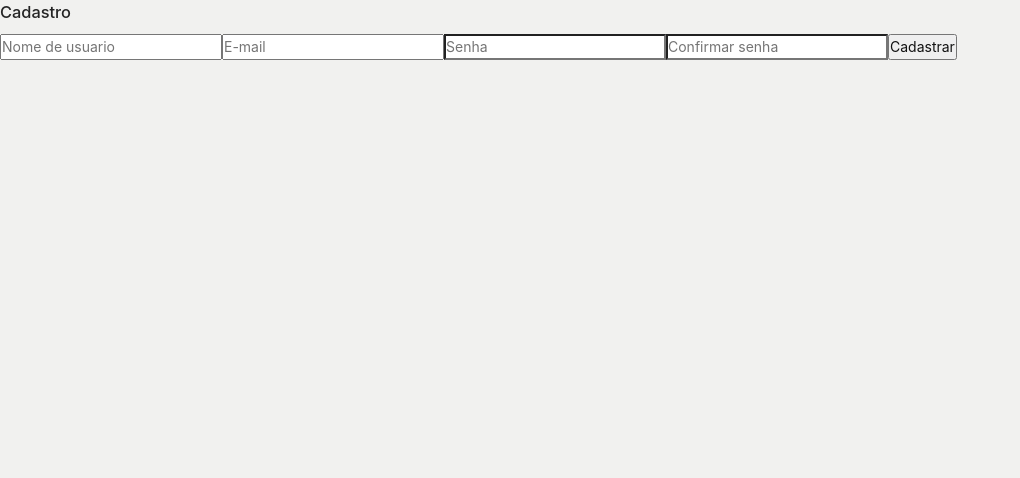
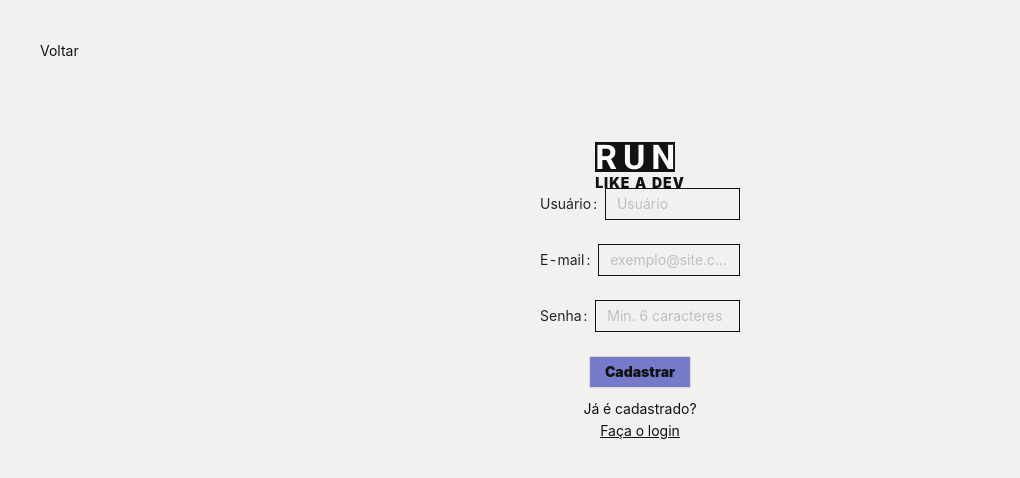
Before and after one commit to brenobcos/projeto-gestao-de-habitos, a React (Create React App) app: page /signup in a window 1280 px wide. Shown: the top 478 px of the page, without its empty margins (0-1020 px from the left). Built offline with nearby package versions, Linux system fonts and the light colour scheme.

Commit message:
style(style/signup): repeti a estilizacao do login

```diff
--- a/src/pages/Home/index.jsx
+++ b/src/pages/Home/index.jsx
@@ -40,14 +40,14 @@ const Home = () => {
         </ButtonContainer>
       </header>
 
-      <div style={{ background: "var(--black", paddingBottom: 40 }}>
+      <div style={{ background: "var(--black)", paddingBottom: 40 }}>
         <img src={homeIMG} alt="Running" />
       </div>
       <div
         style={{
           fontFamily: "Roboto, sans-serif",
           fontSize: 24,
-          fontWeight: "black",
+          fontWeight: "900",
           textAlign: "center",
 
           margin: "30px 10vw",
--- a/src/pages/Login/index.jsx
+++ b/src/pages/Login/index.jsx
@@ -1,9 +1,7 @@
 import { useAuth } from "../../providers/AuthContext";
 
-import * as yup from "yup";
-import { useForm } from "react-hook-form";
 import { toast } from "react-hot-toast";
-import { yupResolver } from "@hookform/resolvers/yup";
+
 import { useHistory, Redirect } from "react-router-dom";
 
 import Logo from "../../components/Logo";
@@ -11,19 +9,6 @@ import { Button, Input, Form } from "antd";
 
 const Login = () => {
   const history = useHistory();
-
-  const schema = yup.object().shape({
-    username: yup.string().required("Insira seu username"),
-    password: yup.string().required("Senha Obrigatória"),
-  });
-
-  const {
-    register,
-    formState: { errors },
-    handleSubmit,
-  } = useForm({
-    resolver: yupResolver(schema),
-  });
 
   const { signIn } = useAuth();
 
@@ -84,7 +69,7 @@ const Login = () => {
             }}
           >
             <Form.Item name="username" label="Usuário">
-              <Input placeholder="Usuário" />
+              <Input placeholder="Usuário" autoComplete="off" />
             </Form.Item>
 
             <Form.Item name="password" label="Senha">
@@ -95,8 +80,8 @@ const Login = () => {
           </Form>
           Ainda não é registrado?
           <div
-            onClick={() => history.push("/registration")}
-            style={{ cursor: "pointer" }}
+            onClick={() => history.push("/signup")}
+            style={{ cursor: "pointer", textDecoration: "underline" }}
           >
             Crie uma conta
           </div>
--- a/src/pages/SignUp/index.jsx
+++ b/src/pages/SignUp/index.jsx
@@ -1,63 +1,119 @@
-import * as yup from 'yup'
-import { useForm } from 'react-hook-form'
-import { yupResolver } from '@hookform/resolvers/yup'
-import api from '../../services/api'
-import { toast } from 'react-hot-toast'
-import { useHistory } from 'react-router-dom'
+import api from "../../services/api";
+import { toast } from "react-hot-toast";
+import { useHistory } from "react-router-dom";
+
+import Logo from "../../components/Logo";
+import { Button, Input, Form } from "antd";
 
 const SignUp = () => {
-  const formSchema = yup.object().shape({
-    username: yup.string().required('Nome de usuario obrigatório'),
-    email: yup.string().required('E-mail obrigatório').email('E-mail Invalido'),
-    password: yup.string().required('Senha obrigatória'),
-    confirmPassword: yup
-      .string()
-      .required('Confirmação obrigatória')
-      .oneOf([yup.ref('password'), null], 'Senhas diferentes')
-  })
-
-  const {
-    register,
-    handleSubmit,
-    formState: { errors }
-  } = useForm({ resolver: yupResolver(formSchema) })
-
-  const history = useHistory()
+  const history = useHistory();
 
   const submitUser = ({ username, email, password }) => {
-    const user = { username, email, password }
-    console.log(user)
+    const user = { username, email, password };
+    console.log(user);
     api
-      .post('/users/', user)
-      .then(res => {
-        console.log(res.data)
-        return history.push('login')
+      .post("/users/", user)
+      .then((res) => {
+        console.log(res.data);
+        return history.push("/login");
       })
-      .then(_ => toast.success('Successfully toasted!'))
-      .catch(err => toast.error("This didn't work."))
-  }
+      .then((_) => toast.success("Successfully toasted!"))
+      .catch((err) => toast.error("This didn't work."));
+  };
 
   return (
-    <div>
-      <h3>Cadastro</h3>
+    <>
+      <div
+        onClick={() => history.push("/")}
+        style={{ margin: "40px", cursor: "pointer" }}
+      >
+        Voltar
+      </div>
+      <div
+        style={{
+          width: "80vw",
+          height: "100vh",
+          display: "flex",
+          flexDirection: "column",
+          alignItems: "center",
 
-      <form onSubmit={handleSubmit(submitUser)}>
-        <input placeholder="Nome de usuario" {...register('username')} />
-        {errors.username?.message}
-        <input placeholder="E-mail" {...register('email')} />
-        {errors.email?.message}
-        <input placeholder="Senha" type="password" {...register('password')} />
-        {errors.password?.message}
-        <input
-          placeholder="Confirmar senha"
-          type="password"
-          {...register('confirmPassword')}
-        />
-        {errors.confirmPassword?.message}
-        <button type="submit">Cadastrar</button>
-      </form>
-    </div>
-  )
-}
+          margin: "10vh auto",
+        }}
+      >
+        <div
+          style={{
+            width: 200,
+            display: "flex",
+            flexDirection: "column",
+            justifyContent: "center",
+            alignItems: "center",
+          }}
+        >
+          <Logo white />
+          <Form
+            className="form"
+            onFinish={submitUser}
+            style={{
+              width: 200,
+              display: "flex",
+              flexDirection: "column",
+              justifyContent: "center",
+              alignItems: "center",
+              marginBottom: "10px",
+            }}
+          >
+            <Form.Item name="username" label="Usuário">
+              <Input placeholder="Usuário" autoComplete="off" />
+            </Form.Item>
 
-export default SignUp
+            <Form.Item name="email" label="E-mail">
+              <Input
+                type="email"
+                placeholder="exemplo@site.com"
+                autoComplete="off"
+              />
+            </Form.Item>
+
+            <Form.Item name="password" label="Senha">
+              <Input type="password" placeholder="Min. 6 caracteres" />
+            </Form.Item>
+
+            <Button htmlType="submit">Cadastrar</Button>
+          </Form>
+          Já é cadastrado?
+          <div
+            onClick={() => history.push("/login")}
+            style={{ cursor: "pointer", textDecoration: "underline" }}
+          >
+            Faça o login
+          </div>
+        </div>
+      </div>
+    </>
+
+    // <div>
+    //   <h3>Cadastro</h3>
+
+    //   <form onSubmit={handleSubmit(submitUser)}>
+    //     <input placeholder="Nome de usuario" {...register('username')} />
+    //     {errors.username?.message}
+
+    //     <input placeholder="E-mail" {...register('email')} />
+    //     {errors.email?.message}
+
+    //     <input placeholder="Senha" type="password" {...register('password')} />
+    //     {errors.password?.message}
+
+    //     <input
+    //       placeholder="Confirmar senha"
+    //       type="password"
+    //       {...register('confirmPassword')}
+    //     />
+    //     {errors.confirmPassword?.message}
+    //     <button type="submit">Cadastrar</button>
+    //   </form>
+    // </div>
+  );
+};
+
+export default SignUp;
```
